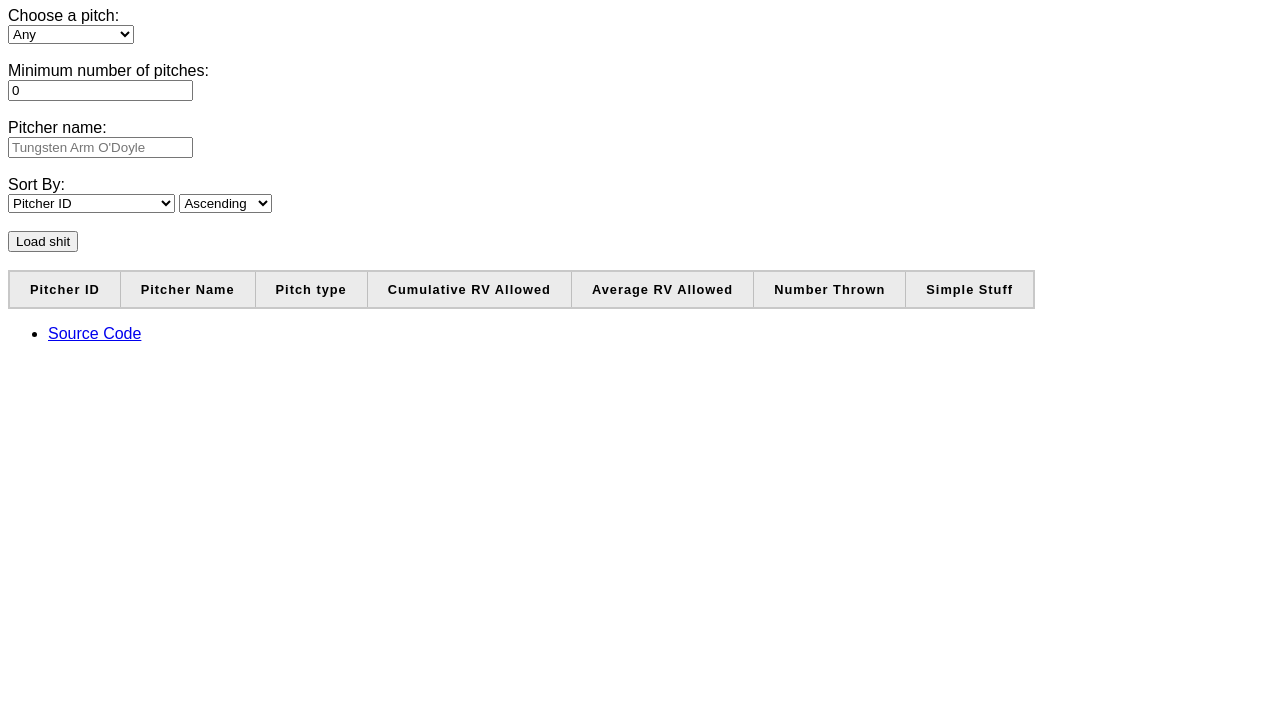
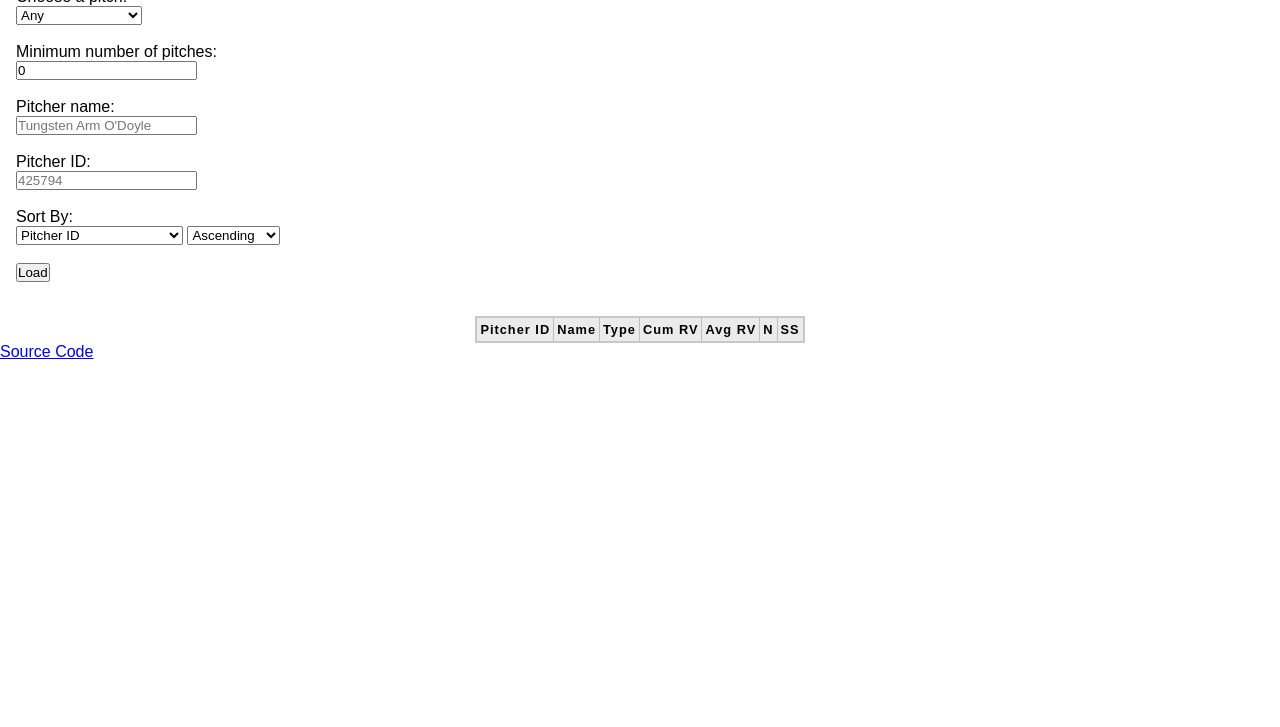
Before and after one commit to enzdor/web-simple-stuff, a website built with webpack: page index.html in a window 1280 px wide. Shown: the part 73-800 px from the top of the page. Built offline with nearby package versions, Linux system fonts and the light colour scheme; what sql.js-httpvfs would draw is missing.

Commit message:
new styling and search by id

```diff
--- a/index.html
+++ b/index.html
@@ -48,6 +48,11 @@
 				<input type="text" name="pName" id="pName" placeholder="Tungsten Arm O'Doyle" />
 				<br/>
 				<br/>
+				<label for="pName">Pitcher ID:</label>
+				<br/>
+				<input type="number" name="pId" id="pId" placeholder="425794" />
+				<br/>
+				<br/>
 				<label for="sortBy">Sort By:</label>
 				<br/>
 				<select name="sortBy" id="sortBy">
@@ -65,19 +70,19 @@
 				</select>
 				<br/>
 				<br/>
-				<button onclick="EntryPoint.load()">Load shit</button>
+				<button onclick="EntryPoint.load()">Load</button>
 				<br/>
 				<br/>
 			</div>
 			<table id="dataTable">
 				<tr>
 					<th>Pitcher ID</th>
-					<th>Pitcher Name</th>
-					<th>Pitch type</th>
-					<th>Cumulative RV Allowed</th>
-					<th>Average RV Allowed</th>
-					<th>Number Thrown</th>
-					<th>Simple Stuff</th>
+					<th>Name</th>
+					<th>Type</th>
+					<th>Cum RV</th>
+					<th>Avg RV</th>
+					<th>N</th>
+					<th>SS</th>
 				</tr>
 			</table>
 		</main>
--- a/src/index.js
+++ b/src/index.js
@@ -34,6 +34,7 @@ class EntryPoint {
 
 		const pitchType = document.getElementById("pType").value
 		const pitcherName = document.getElementById("pName").value
+		const pitcherId = document.getElementById("pId").value
 		let nPitches = document.getElementById("nPitches").value
 		const sortBy = document.getElementById("sortBy").value
 		const direction = document.getElementById("direction").value
@@ -54,8 +55,7 @@ class EntryPoint {
 
 		cleanTable()
 
-		const result = await worker.db.query(`select * from results where pitch_type like '${pitchType}' and n_obs > ${nPitches} and pitcher_name like '%${pitcherName}%' order by ${columns[sortBy]} ${direction}`);
-		console.log(`select * from results where pitch_type like '${pitchType}' and n_obs > ${nPitches} and pitcher_name like '%${pitcherName}%' order by ${columns[sortBy]} ${direction}`)
+		const result = await worker.db.query(`select * from results where pitch_type like '${pitchType}' and n_obs > ${nPitches} and pitcher_name like '%${pitcherName}%' and pitcher_id like '%${pitcherId}%' order by ${columns[sortBy]} ${direction}`);
 
 		for (let i = 0; i < result.length; i++) {
 			newRow(result[i])
--- a/src/tables.css
+++ b/src/tables.css
@@ -1,17 +1,34 @@
 html {
   font-family: sans-serif;
+}
+
+*{
+	box-sizing: border-box;
+	padding: 0;
+	margin: 0;
+	font-family: arial;
+}
+
+h1 {
+	margin: 0.5rem;
+}
+
+#options {
+	margin: 1rem;
 }
 
 table {
   border-collapse: collapse;
   border: 2px solid rgb(200,200,200);
   letter-spacing: 1px;
+	margin: 0 0vw 0 0vw;
   font-size: 0.8rem;
+	margin: auto;
 }
 
 td, th {
   border: 1px solid rgb(190,190,190);
-  padding: 10px 20px;
+  padding: 4px 3px;
 }
 
 th {
@@ -29,7 +46,3 @@ tr:nth-child(even) td {
 tr:nth-child(odd) td {
   background-color: rgb(245,245,245);
 }
-
-caption {
-  padding: 10px;
-}
```
Also changed, not shown: dist/bundle.js.
